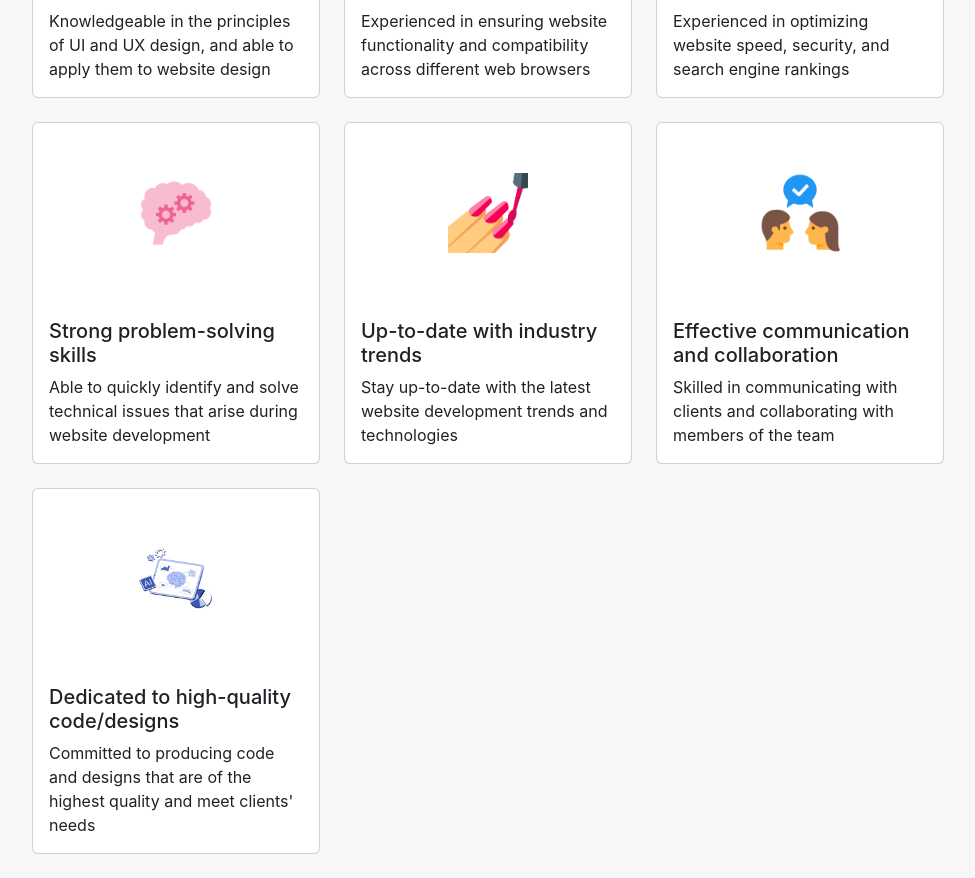
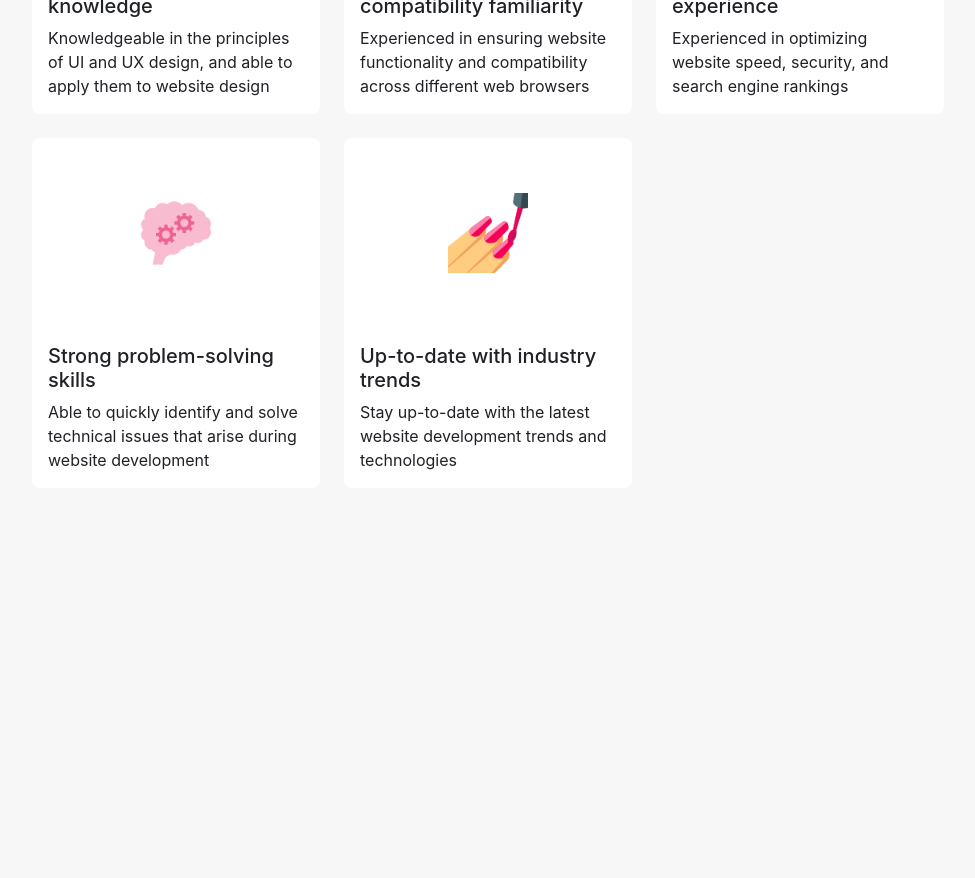
Before and after one commit to yunusyerli1/portfolio, an Angular app: page /skills in a window 1280 px wide. Shown: the part 820-1698 px from the top of the page, without its empty margins (240-1215 px from the left). After the commit the page ends 1332 px from the top, so only its background shows below. Built offline with nearby package versions, Linux system fonts and the light colour scheme; a web font is replaced by a local one; what angular-svg-icon would draw is missing.

Commit message:
Fix card's radius and image

```diff
--- a/src/app/components/card/card.component.html
+++ b/src/app/components/card/card.component.html
@@ -1,5 +1,5 @@
-<div class="card" style="width: 18rem;">
-  <div class="image-setting" [ngClass]="getClass()">
+<div class="card" [ngClass]="getContainerClass()">
+  <div class="image-setting" >
     <img [src]="cardItem.image" class=""  alt="..." [width]="imgSetting.width" [height]="imgSetting.height" >
   </div>
   <div class="card-body">
--- a/src/app/components/card/card.component.scss
+++ b/src/app/components/card/card.component.scss
@@ -1,10 +1,14 @@
-.image-setting {
-  width: 100%;
-  height: 180px;
+.card {
+  width: 18rem;
+  overflow: hidden;
+  border-radius: 0.5rem;
+  .image-setting {
+    display: flex;
+    align-items: center;
+    justify-content: center;
+    width: 100%;
+    height: 190px;
+  }
+
+
 }
-
-.image-center{
-  display: flex;
-  align-items: center;
-  justify-content: center;
-}
--- a/src/app/components/card/card.component.ts
+++ b/src/app/components/card/card.component.ts
@@ -14,7 +14,7 @@ export class CardComponent {
   };
   @Input() klass:any;
 
-  getClass() {
+  getContainerClass() {
     return this.klass;
   }
 
--- a/src/app/views/service/service.component.html
+++ b/src/app/views/service/service.component.html
@@ -11,7 +11,7 @@
 
     <div class="col-12 d-flex flex-wrap gap-4 mb-4">
       <div *ngFor="let project of serviceList">
-        <app-card [cardItem]="project" [imgSetting]="imageSetting" [klass]="'image-center'"></app-card>
+        <app-card [cardItem]="project" [imgSetting]="imageSetting" [klass]="'border-0'"></app-card>
       </div>
     </div>
   </div>
--- a/src/app/views/service/service.component.ts
+++ b/src/app/views/service/service.component.ts
@@ -54,16 +54,16 @@ export class ServiceComponent {
       text:  "Work closely with clients to understand their website goals and help them achieve them",
       image: "../../../assets/icon/problem-solving.png"
     },
-    {
-      title: "Transforming websites into marketing tools",
-      text:  "Develop websites that are effective marketing tools, using best practices and creative techniques",
-      image: "../../../assets/icon/blueprint.png"
-    },
-    {
-      title: "Visually striking and functional designs",
-      text:  "Design websites that are not only visually appealing but also fully functional and user-friendly",
-      image: "../../../assets/icon/styled-components.png"
-    }
+    // {
+    //   title: "Transforming websites into marketing tools",
+    //   text:  "Develop websites that are effective marketing tools, using best practices and creative techniques",
+    //   image: "../../../assets/icon/blueprint.png"
+    // },
+    // {
+    //   title: "Visually striking and functional designs",
+    //   text:  "Design websites that are not only visually appealing but also fully functional and user-friendly",
+    //   image: "../../../assets/icon/styled-components.png"
+    // }
 
   ];
 
--- a/src/app/views/skill/skill.component.html
+++ b/src/app/views/skill/skill.component.html
@@ -11,7 +11,7 @@
 
     <div class="col-12 d-flex flex-wrap gap-4 mb-4">
       <div *ngFor="let project of serviceList">
-        <app-card [cardItem]="project" [imgSetting]="imageSetting" [klass]="'image-center'"></app-card>
+        <app-card [cardItem]="project" [imgSetting]="imageSetting" [klass]="'border-0'"></app-card>
       </div>
     </div>
   </div>
--- a/src/app/views/skill/skill.component.ts
+++ b/src/app/views/skill/skill.component.ts
@@ -54,16 +54,16 @@ export class SkillComponent {
       text:  "Stay up-to-date with the latest website development trends and technologies",
       image: "../../../assets/icon/styled-components.png"
     },
-    {
-      title: "Effective communication and collaboration",
-      text:  "Skilled in communicating with clients and collaborating with members of the team",
-      image: "../../../assets/icon/agree.png"
-    },
-    {
-      title: "Dedicated to high-quality code/designs",
-      text:  "Committed to producing code and designs that are of the highest quality and meet clients' needs",
-      image: "../../../assets/icon/data-ai.png"
-    }
+    // {
+    //   title: "Effective communication and collaboration",
+    //   text:  "Skilled in communicating with clients and collaborating with members of the team",
+    //   image: "../../../assets/icon/agree.png"
+    // },
+    // {
+    //   title: "Dedicated to high-quality code/designs",
+    //   text:  "Committed to producing code and designs that are of the highest quality and meet clients' needs",
+    //   image: "../../../assets/icon/data-ai.png"
+    // }
 
   ];
 
```
